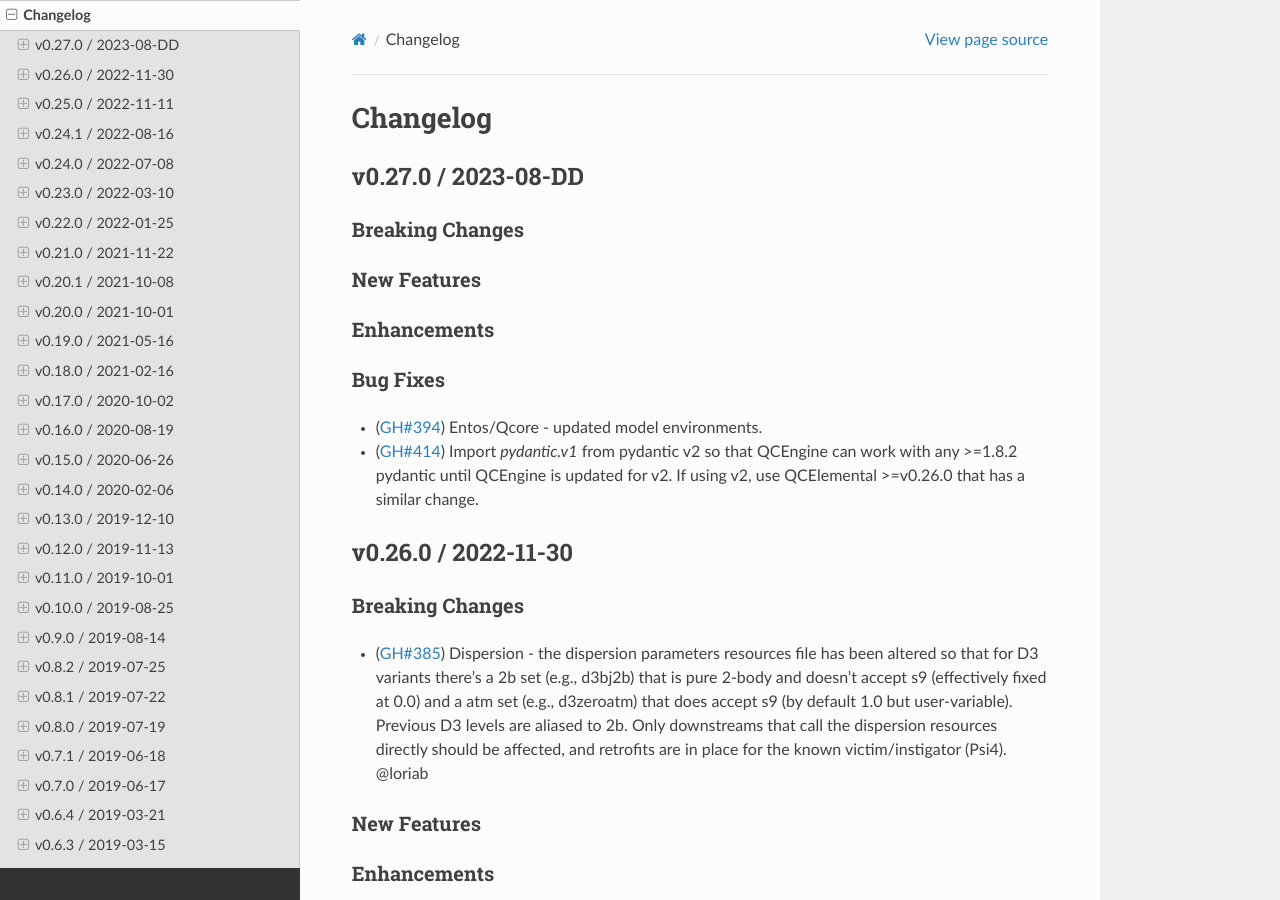
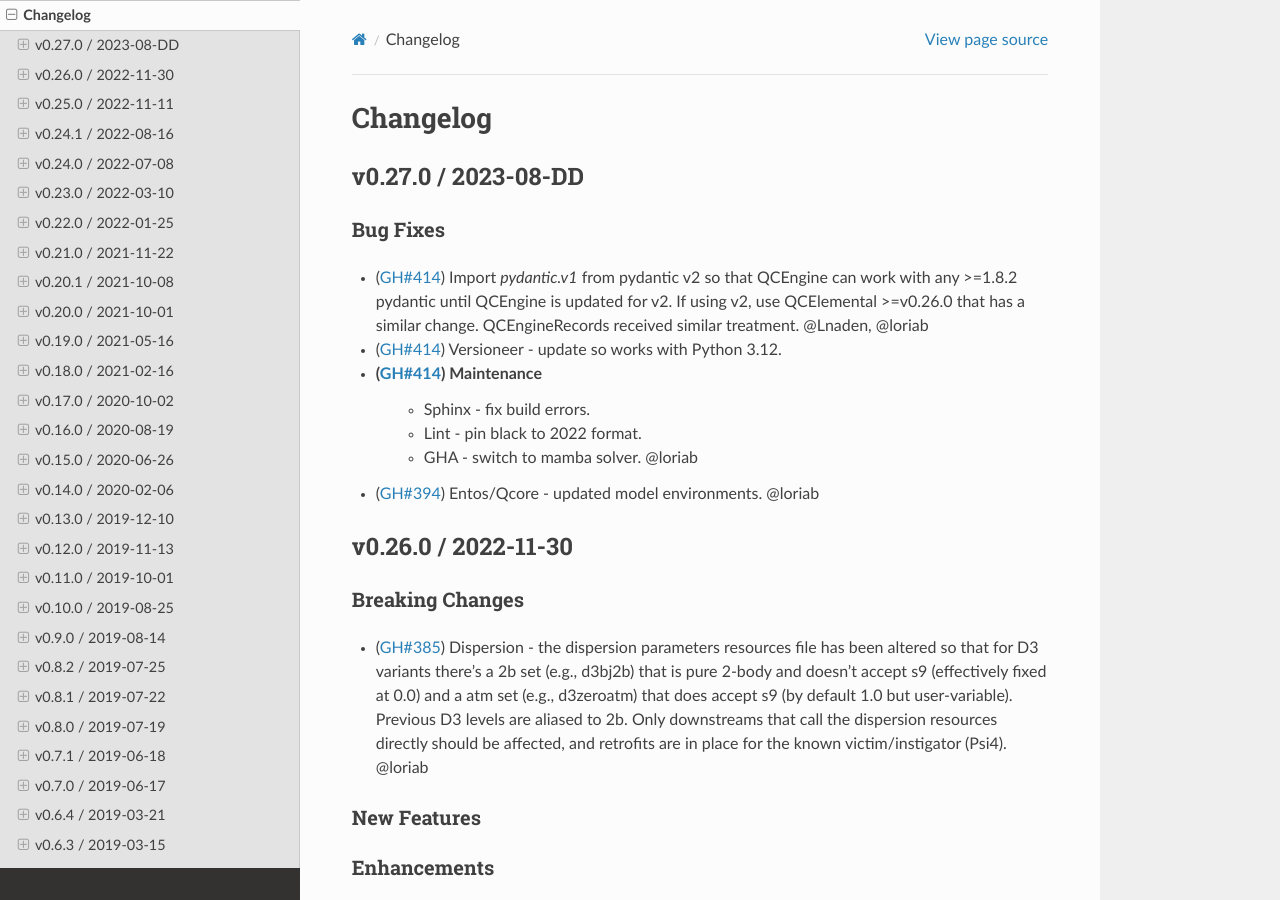
Before and after one commit to MolSSI/QCEngine, a Sphinx documentation site: the page built from docs/source/changelog.rst, in a window 1280 px wide and 900 px high. Built offline with Sphinx 7.4.7 and the Read the Docs theme 2.0.0, drawn with Linux system fonts in a browser that asks for light colours; the version number could not be read and is left out.

Commit message:
maybe finally ready

```diff
--- a/docs/source/changelog.rst
+++ b/docs/source/changelog.rst
@@ -21,20 +21,17 @@ Changelog
 v0.27.0 / 2023-08-DD
 --------------------
 
-Breaking Changes
-++++++++++++++++
-
-New Features
-++++++++++++
-
-Enhancements
-++++++++++++
-
 Bug Fixes
 +++++++++
-- (:pr:`394`) Entos/Qcore - updated model environments.
 - (:pr:`414`) Import `pydantic.v1` from pydantic v2 so that QCEngine can work with any >=1.8.2 pydantic
   until QCEngine is updated for v2. If using v2, use QCElemental >=v0.26.0 that has a similar change.
+  QCEngineRecords received similar treatment. @Lnaden, @loriab
+- (:pr:`414`) Versioneer - update so works with Python 3.12.
+- (:pr:`414`) Maintenance
+   - Sphinx - fix build errors.
+   - Lint - pin black to 2022 format.
+   - GHA - switch to mamba solver. @loriab
+- (:pr:`394`) Entos/Qcore - updated model environments. @loriab
 
 
 v0.26.0 / 2022-11-30
--- a/setup.py
+++ b/setup.py
@@ -50,6 +50,8 @@ if __name__ == "__main__":
             "Programming Language :: Python :: 3.7",
             "Programming Language :: Python :: 3.8",
             "Programming Language :: Python :: 3.9",
+            "Programming Language :: Python :: 3.10",
+            "Programming Language :: Python :: 3.11",
         ],
         zip_safe=False,
         long_description=long_description,
--- a/versioneer.py
+++ b/versioneer.py
@@ -339,9 +339,9 @@ def get_config_from_root(root):
     # configparser.NoOptionError (if it lacks "VCS="). See the docstring at
     # the top of versioneer.py for instructions on writing your setup.cfg .
     setup_cfg = os.path.join(root, "setup.cfg")
-    parser = configparser.SafeConfigParser()
+    parser = configparser.ConfigParser()
     with open(setup_cfg, "r") as f:
-        parser.readfp(f)
+        parser.read_file(f)
     VCS = parser.get("versioneer", "VCS")  # mandatory
 
     def get(parser, name):
```
Also changed, not shown: 1 other file.
